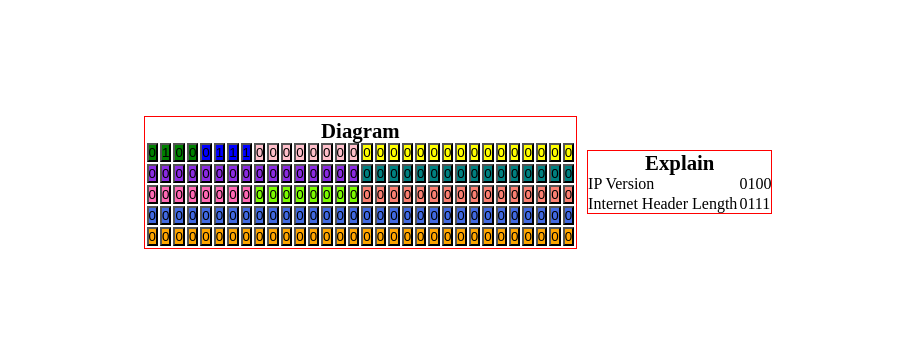
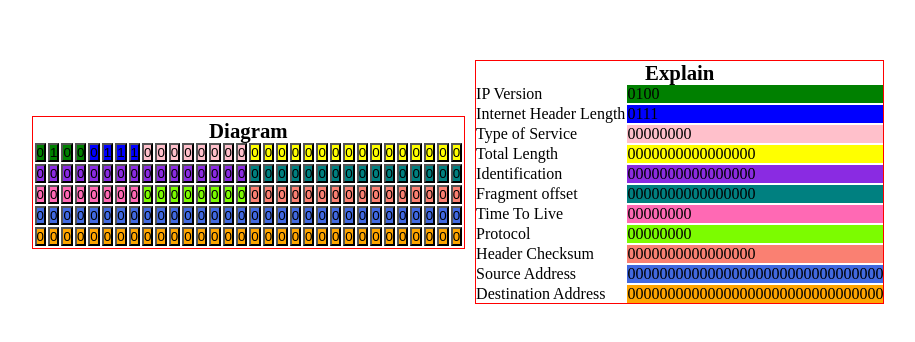
Before and after one commit to klxcoder/IPv4-diagram-structure, a React (Vite) app: page / in a window 1280 px wide. Shown: the part 218-560 px from the top of the page, without its empty margins (182-1097 px from the left). Built offline with nearby package versions, Linux system fonts and the light colour scheme.

Commit message:
getExplainRow

```diff
--- a/src/components/IP.tsx
+++ b/src/components/IP.tsx
@@ -25,12 +25,21 @@ const getReverseFn = (
   setValue(newValue)
 }
 
+const getExplainRow = (
+  text: string,
+  bits: number[],
+  css: string,
+) => (<>
+  <div>{text}</div>
+  <div className={backgroundColors[css]}>{bits.join('')}</div>
+</>)
+
 function IP() {
   // Internet Header Length
   const [ihl, setIhl] = useState<number[]>([0, 1, 1, 1])
   // Type of Service
   const [tos, setTos] = useState<number[]>(new Array(8).fill(0))
-  // All the bits
+  // Total Length
   const [tl, setTl] = useState<number[]>(new Array(16).fill(0))
   // Identification
   const [id, setId] = useState<number[]>(new Array(16).fill(0))
@@ -72,10 +81,17 @@ function IP() {
           Explain
         </div>
         <div className={styles.explain}>
-          <div>IP Version</div>
-          <div>{IP_VERSION.join('')}</div>
-          <div>Internet Header Length</div>
-          <div>{ihl.join('')}</div>
+          {getExplainRow('IP Version', IP_VERSION, 'version')}
+          {getExplainRow('Internet Header Length', ihl, 'ihl')}
+          {getExplainRow('Type of Service', tos, 'tos')}
+          {getExplainRow('Total Length', tl, 'tl')}
+          {getExplainRow('Identification', id, 'id')}
+          {getExplainRow('Fragment offset', fragOff, 'fragOff')}
+          {getExplainRow('Time To Live', ttl, 'ttl')}
+          {getExplainRow('Protocol', protocol, 'protocol')}
+          {getExplainRow('Header Checksum', checksum, 'checksum')}
+          {getExplainRow('Source Address', source, 'source')}
+          {getExplainRow('Destination Address', destination, 'destination')}
         </div>
       </div>
     </div>
```
